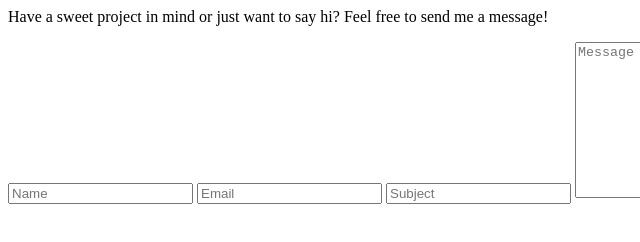
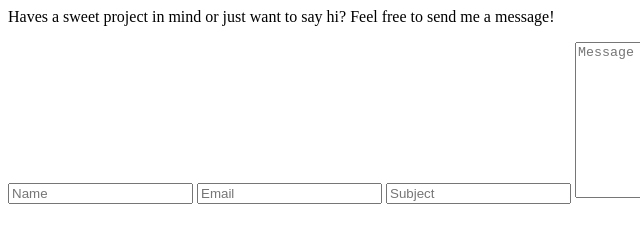
Before and after one commit to romecalago/form, a plain HTML site: page index.html in a window 1280 px wide. Shown: the full height of the page, 0-640 px from the left. Drawn offline with Linux system fonts and the light colour scheme.

Commit message:
Update index.html

```diff
--- a/index.html
+++ b/index.html
@@ -6,7 +6,7 @@
   <form action="https://formspree.io/cobitx19@gmail.com" method="POST" enctype="multipart/form-data" class="contact__form" id="emailForm">
 
                     <p class="p-description">
-                        Have a sweet project in mind or just want to say hi? Feel free to send me a message!
+                        Haves a sweet project in mind or just want to say hi? Feel free to send me a message!
                     </p>
                     <div class="contact__inputs">
                         <input type="text" name="name" id="name" placeholder="Name" class="contact__input" required>
```
